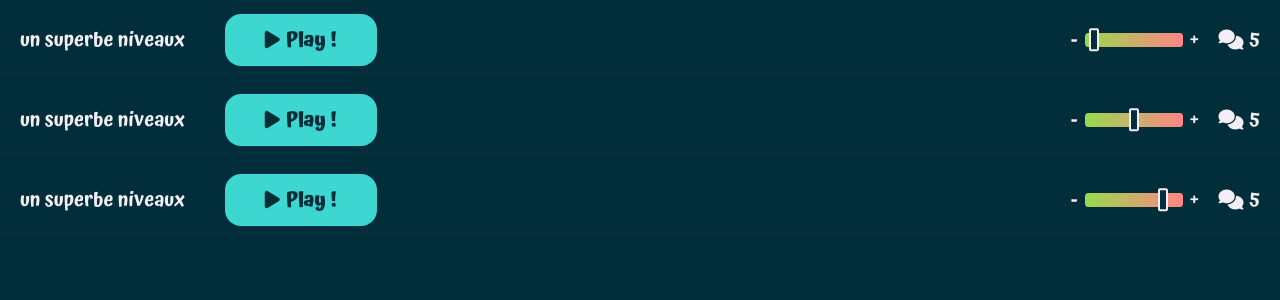
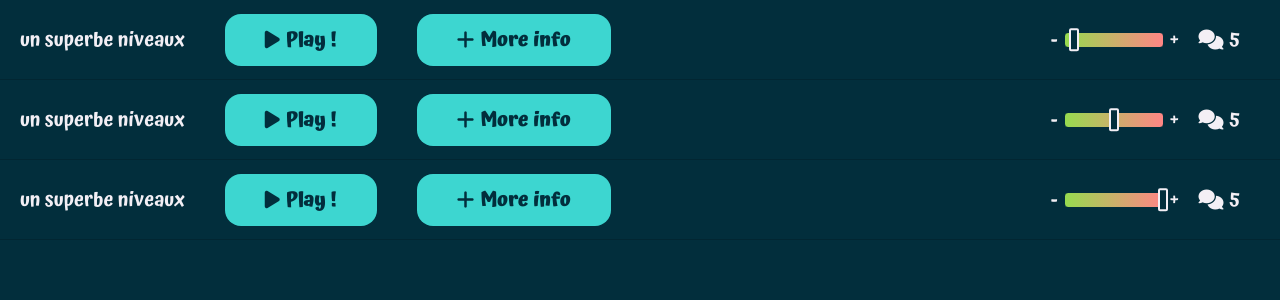
Before and after one commit to maxime-mrl/Icytrails, a PHP site: page /browser.html in a window 1280 px wide. Shown: the top 300 px of the page. Run offline with PHP 8.4, Linux system fonts and the light colour scheme.

Commit message:
level browser improvment

```diff
--- a/browser.html
+++ b/browser.html
@@ -10,18 +10,14 @@
     <link rel="stylesheet" href="./stylesheets/style.css">
 </head>
 <body>
-    <header>
-        <nav class="navbar">
-
-        </nav>
-    </header>
     <section class="level-list">
         <article class="level">
             <div class="name">
                 <h2>un superbe niveaux</h2>
                 <a class="btn play"><i class="fa-solid fa-play"></i> Play !</a>
+                <a class="btn play"><i class="fa-solid fa-plus"></i> More info</a>
             </div>
-            <div class="actions">
+            <a href="level-details.html" class="infos">
                 <div class="slider">
                     -
                     <div class="scale" style="--pos: 10%"></div>
@@ -31,14 +27,15 @@
                     <i class="fa-solid fa-comments"></i>
                     <p>5</p>
                 </div>
-            </div>
+            </a>
         </article>
         <article class="level">
             <div class="name">
                 <h2>un superbe niveaux</h2>
                 <a class="btn play"><i class="fa-solid fa-play"></i> Play !</a>
+                <a class="btn play"><i class="fa-solid fa-plus"></i> More info</a>
             </div>
-            <div class="actions">
+            <a href="level-details.html" class="infos">
                 <div class="slider">
                     -
                     <div class="scale" style="--pos: 50%"></div>
@@ -48,24 +45,25 @@
                     <i class="fa-solid fa-comments"></i>
                     <p>5</p>
                 </div>
-            </div>
+            </a>
         </article>
         <article class="level">
             <div class="name">
                 <h2>un superbe niveaux</h2>
                 <a class="btn play"><i class="fa-solid fa-play"></i> Play !</a>
+                <a class="btn play"><i class="fa-solid fa-plus"></i> More info</a>
             </div>
-            <div class="actions">
+            <a href="level-details.html" class="infos">
                 <div class="slider">
                     -
-                    <div class="scale" style="--pos: 80%"></div>
+                    <div class="scale" style="--pos: 100%"></div>
                     +
                 </div>
                 <div class="comments">
                     <i class="fa-solid fa-comments"></i>
                     <p>5</p>
                 </div>
-            </div>
+            </a>
         </article>
     </section>
     <script src="script/app.js"></script>
--- a/stylesheets/style.css
+++ b/stylesheets/style.css
@@ -261,7 +261,7 @@ select:after {
   margin-left: 1em;
 }
 .level::before {
-  background: radial-gradient(200px circle at var(--mouse-x) var(--mouse-y), rgba(243, 239, 245, 0.07), transparent 100%);
+  background: radial-gradient(300px circle at var(--mouse-x) var(--mouse-y), rgba(243, 239, 245, 0.05), transparent 100%);
   content: "";
   position: absolute;
   left: 0;
@@ -274,6 +274,10 @@ select:after {
 }
 .level:not(:has(.play:hover)):hover::before {
   opacity: 1;
+}
+.level .infos {
+  height: 100%;
+  padding: 0 1em;
 }
 
 .scale {
--- a/stylesheets/style.scss
+++ b/stylesheets/style.scss
@@ -262,9 +262,9 @@ select {
   .play { margin-left: 1em; }
   &::before {
     background: radial-gradient(
-        200px circle
+        300px circle
         at var(--mouse-x) var(--mouse-y),
-        fade-out($white, 0.93), transparent 100%
+        fade-out($white, 0.95), transparent 100%
     );
     content: "";
     position: absolute;
@@ -277,6 +277,10 @@ select {
     transition: opacity 300ms ease-in-out;
   }
   &:not(:has(.play:hover)):hover::before { opacity: 1; }
+  .infos {
+    height: 100%;
+    padding: 0 1em;
+  }
 }
 
 .scale {
```
Also changed, not shown: 1 other file.
